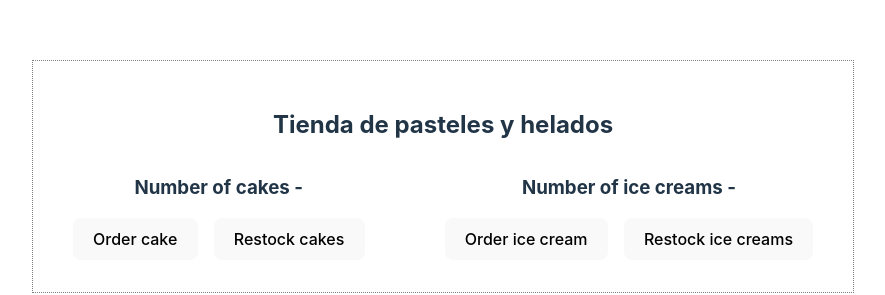
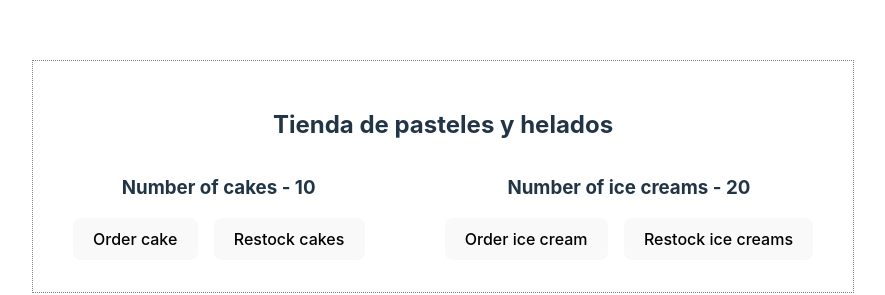
Before and after one commit to jcarlosj/react-redux-toolkit-codevolution, a React (Vite) app: page / in a window 1280 px wide. Shown: the part 112-407 px from the top of the page, without its empty margins (197-1082 px from the left). Built offline with nearby package versions, Linux system fonts and the light colour scheme.

Commit message:
[+] Components (CakeView, IcecreamView): Extrae y muestra datos del Redux Store usando el hooks useSelector de React-Redux

```diff
--- a/src/features/cake/CakeView.jsx
+++ b/src/features/cake/CakeView.jsx
@@ -1,7 +1,13 @@
+import { useSelector } from 'react-redux';
+
+
 const CakeView = () => {
+    // ? useSelector: Permite extraer datos del estado de la tienda Redux
+    const numOfCakes = useSelector( ( state ) => state.cake.numOfCakes );   // ? state.<key-reducer>.<property-value>
+
     return (
         <div>
-            <h3>Number of cakes - </h3>
+            <h3>Number of cakes - { numOfCakes }</h3>
             <button>Order cake</button>
             <button>Restock cakes</button>
         </div>
--- a/src/features/icecream/IcecreamView.jsx
+++ b/src/features/icecream/IcecreamView.jsx
@@ -1,7 +1,13 @@
+import { useSelector } from 'react-redux';
+
+
 const IcecreamView = () => {
+    // ? useSelector: Permite extraer datos del estado de la tienda Redux
+    const numOfIcecreams = useSelector( state => state.icecream.numOfIceCreams );    // ? state.<key-reducer>.<property-value>
+
     return (
         <div>
-            <h3>Number of ice creams - </h3>
+            <h3>Number of ice creams - { numOfIcecreams }</h3>
             <button>Order ice cream</button>
             <button>Restock ice creams</button>
         </div>
```
